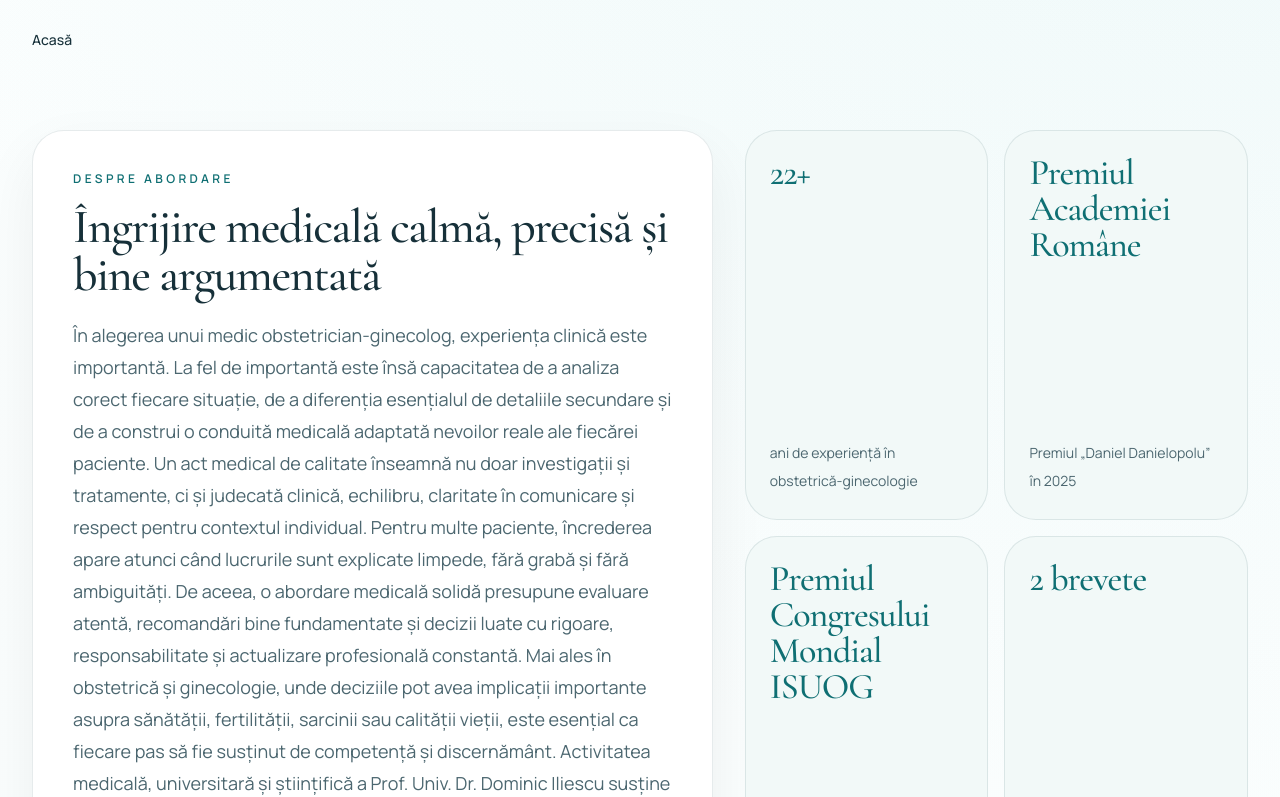
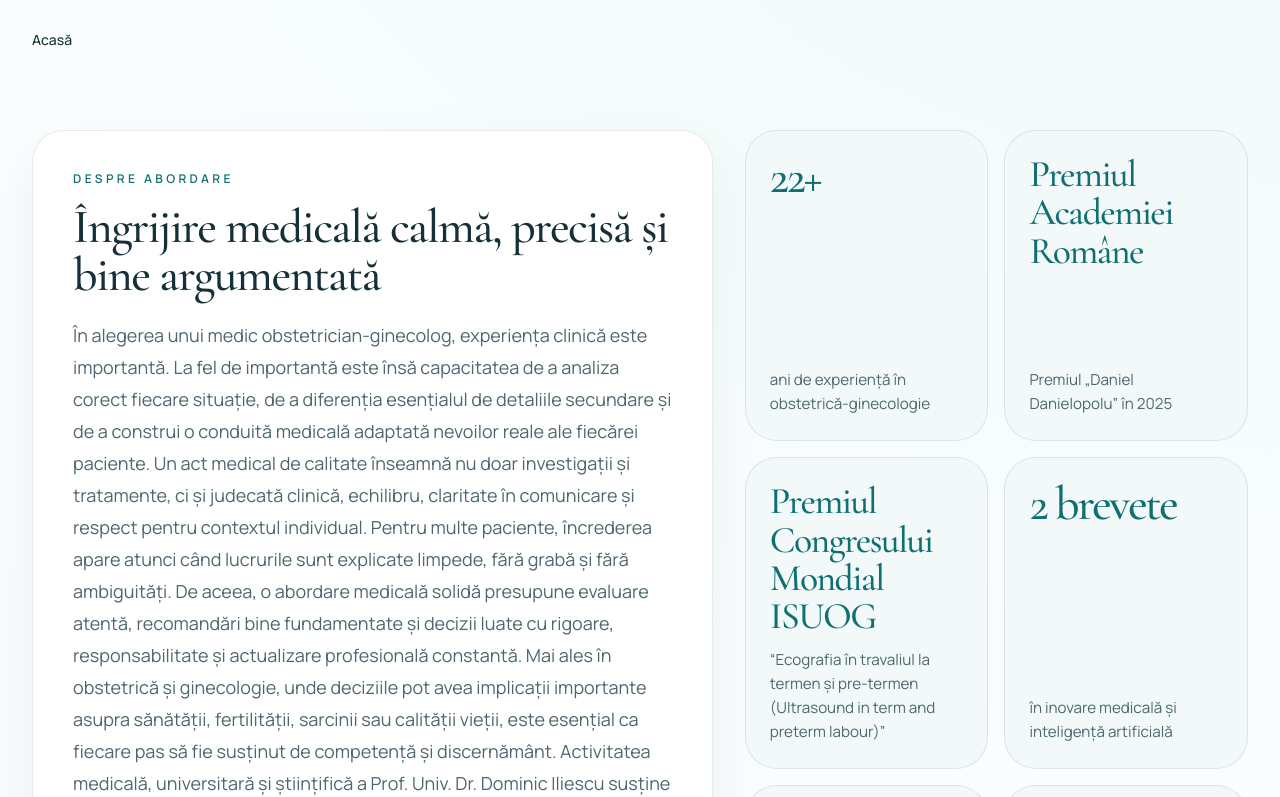
Before and after one commit to SynNabres/IliescuDominic, a Next.js app: page / in a window 1280 px wide. Shown: the part 803-1600 px from the top of the page. Built offline with nearby package versions, Linux system fonts and the light colour scheme; no server answers.

Commit message:
Refine homepage stats card layout for longer labels

```diff
--- a/src/app/page.tsx
+++ b/src/app/page.tsx
@@ -18,7 +18,7 @@ import { breadcrumbSchema, createPageMetadata, faqSchema } from "@/lib/seo";
 type AboutApproachStat = {
   value: string;
   label: string;
-  compact?: boolean;
+  variant?: "metric" | "title";
 };
 
 export const metadata = createPageMetadata({
@@ -39,27 +39,27 @@ const aboutApproachStats: AboutApproachStat[] = [
   {
     value: "22+",
     label: "ani de experiență în obstetrică-ginecologie",
-    compact: true,
+    variant: "metric",
   },
   {
     value: "Premiul Academiei Române",
     label: "Premiul „Daniel Danielopolu” în 2025",
-    compact: true,
+    variant: "title",
   },
   {
     value: "Premiul Congresului Mondial ISUOG",
     label: "“Ecografia în travaliul la termen şi pre-termen (Ultrasound in term and preterm labour)”",
-    compact: true,
+    variant: "title",
   },
   {
     value: "2 brevete ",
     label: "în inovare medicală și inteligență artificială",
-    compact: true,
+    variant: "metric",
   },
   {
     value: "34 ",
     label: "cursuri de formare universitară și postuniversitară",
-    compact: true,
+    variant: "metric",
   },
   {
     value: "50+ — articole ISI ca autor principal",
@@ -68,12 +68,12 @@ const aboutApproachStats: AboutApproachStat[] = [
   {
     value: "792+",
     label: "citări ISI",
-    compact: true,
+    variant: "metric",
   },
   {
     value: "1712 citări Google scholar",
     label: "h-index 22, i10-index 50",
-    compact: true,
+    variant: "title",
   },
 ];
 
@@ -104,17 +104,23 @@ export default function HomePage() {
             {aboutApproachStats.map((stat) => (
               <div
                 key={stat.label}
-                className="flex h-full min-h-[10.5rem] flex-col justify-between rounded-[2rem] border border-[var(--color-border)] bg-[var(--color-surface)] p-6"
+                className="h-full rounded-[2rem] border border-[var(--color-border)] bg-[var(--color-surface)] p-5 sm:p-6"
               >
+                <div className="flex h-full flex-col gap-3">
                   <p
                     className={[
-                    "font-display leading-none text-[var(--color-accent-strong)]",
-                    stat.compact ? "text-[2rem] tracking-[-0.03em] sm:text-[2.25rem]" : "text-5xl",
+                      "font-display text-[var(--color-accent-strong)]",
+                      stat.variant === "metric"
+                        ? "max-w-[10ch] text-[2.65rem] leading-[0.92] tracking-[-0.05em] sm:text-[3rem]"
+                        : "max-w-[11ch] text-[2rem] leading-[1.02] tracking-[-0.04em] sm:text-[2.35rem]",
                     ].join(" ")}
                   >
                     {stat.value}
                   </p>
-                <p className="mt-4 text-sm leading-7 text-[var(--color-muted)]">{stat.label}</p>
+                  <p className="mt-auto text-sm leading-6 text-[var(--color-muted)] sm:text-[0.95rem]">
+                    {stat.label}
+                  </p>
+                </div>
               </div>
             ))}
           </div>
```
Lines whose indentation alone changed are shown as unchanged.
